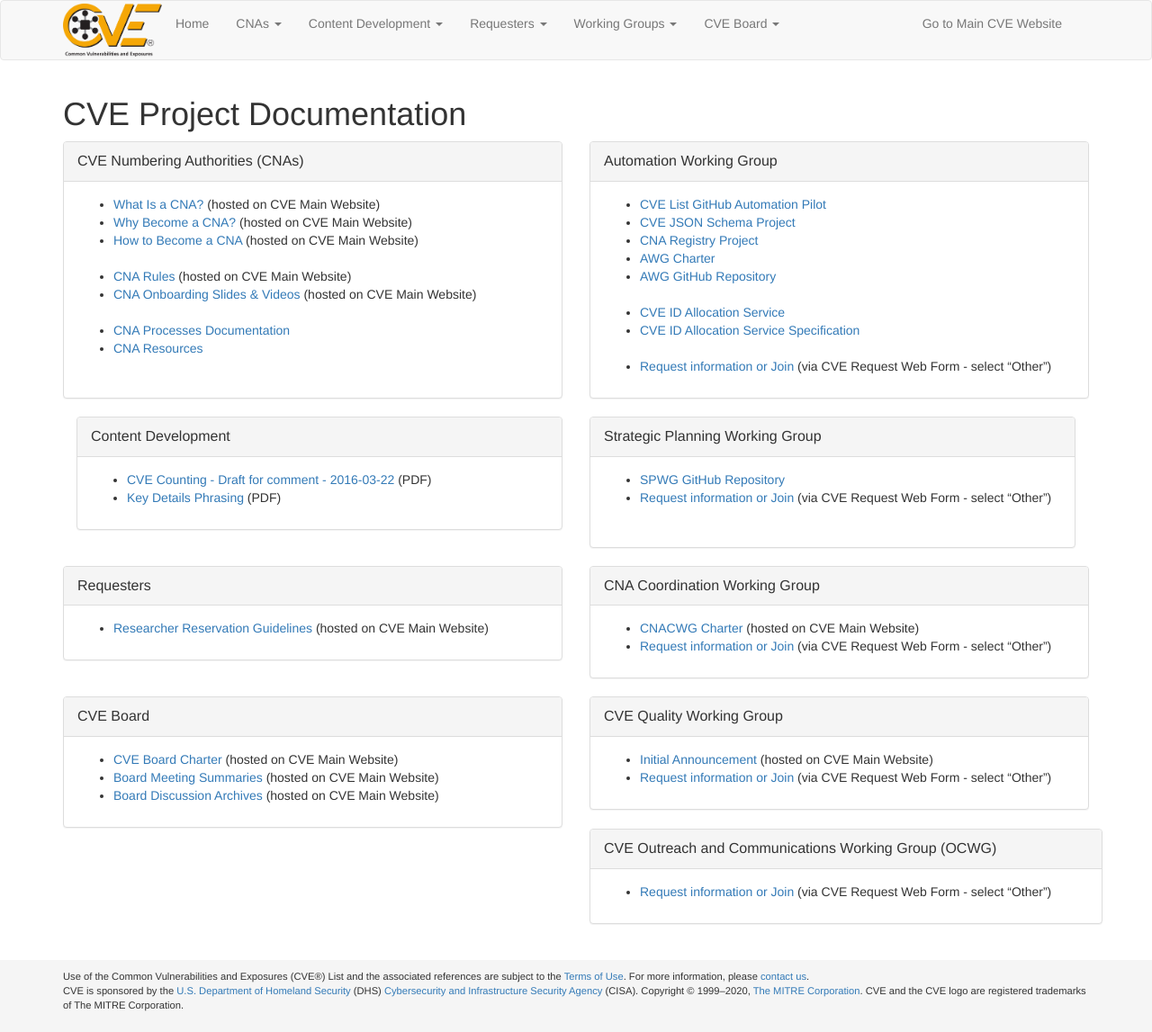
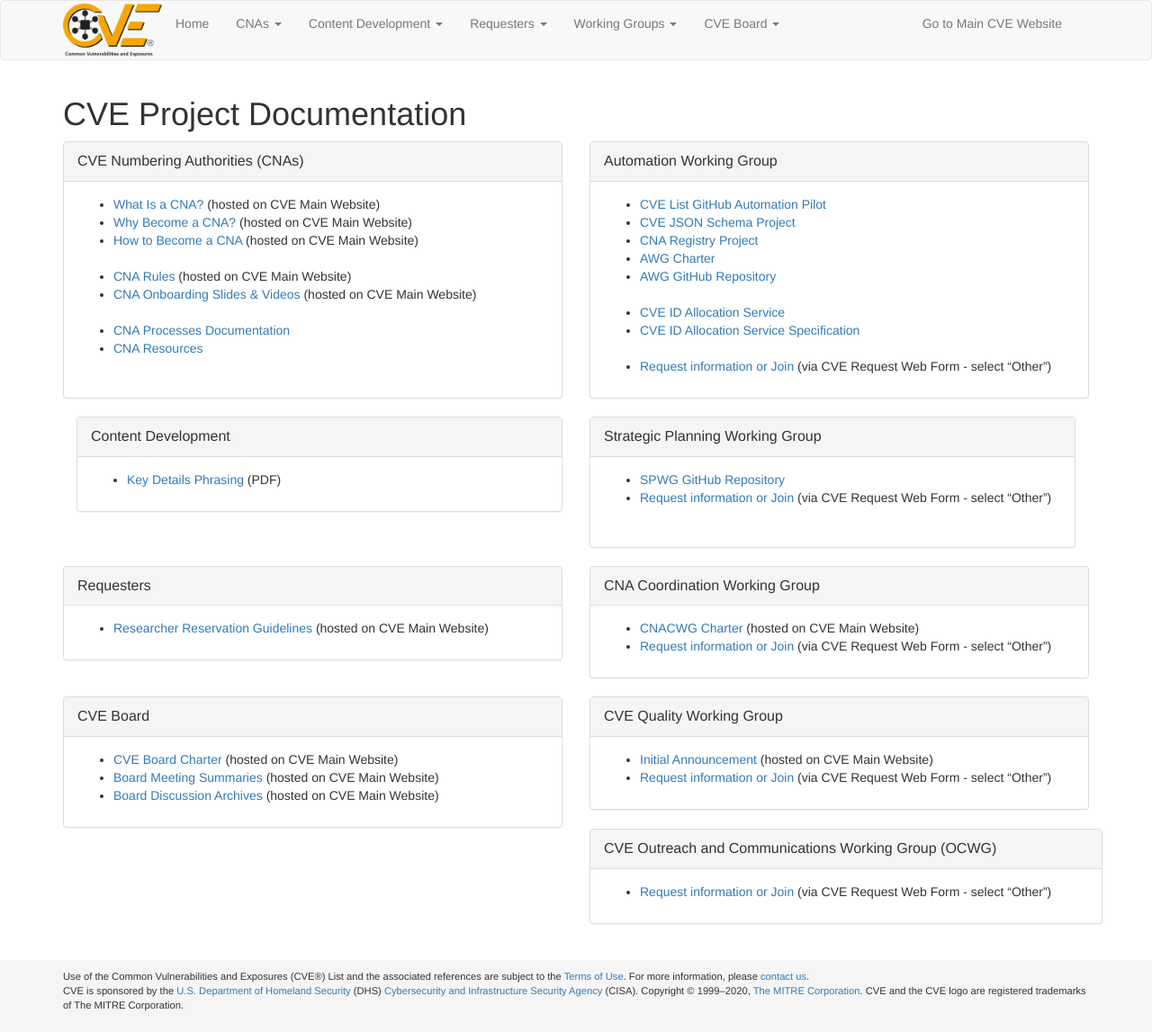
Before and after one commit to CVEProject/cveproject.github.io, a Jekyll site: the page built from docs/index.md, in a window 1280 px wide. Shown: the whole page at 90% size. Built offline with Jekyll 4.4.1, drawn with Linux system fonts in a browser that asks for light colours; nearby versions of some CDN libraries.

Commit message:
/docs/index.md

```diff
--- a/docs/index.md
+++ b/docs/index.md
@@ -58,8 +58,7 @@ layout: page
       </div>
       <div class="panel-body">
         <ul>
-          <li markdown="span">[CVE Counting - Draft for comment - 2016-03-22](/content/CVE Counting - Draft for comment - 2016-03-22.pdf) (PDF)</li>
-          <li markdown="span">[Key Details Phrasing](/content/key-details-phrasing.pdf) (PDF)</li>
+          <li markdown="span">[Key Details Phrasing](/content/key-details-phrasing.pdf) (PDF)<br></li>
         </ul>
       </div>
     </div>
```
